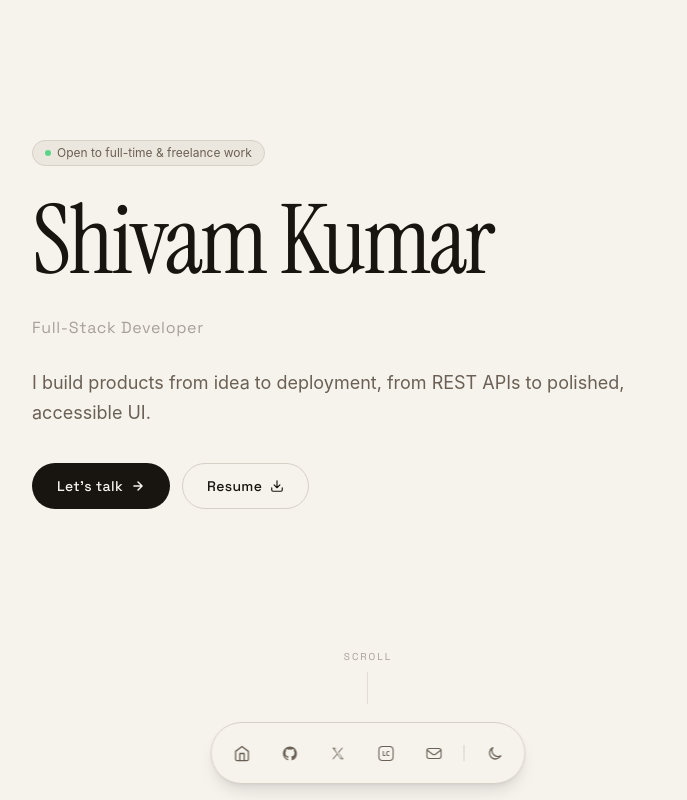
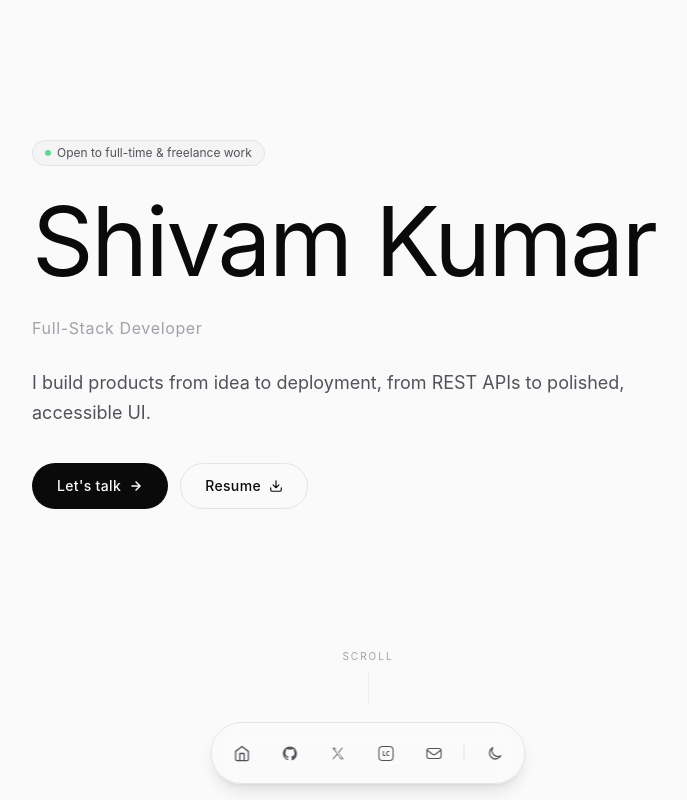
Before and after one commit to shivamkumarlogs/Portfolio, a React (Vite) app: page / in a window 1280 px wide. Shown: the top 800 px of the page, without its empty margins (272-959 px from the left). Built offline with nearby package versions, Linux system fonts and the light colour scheme.

Commit message:
feat: update theme tokens
- Refresh color theme palette and font utilities in index.css

```diff
--- a/src/index.css
+++ b/src/index.css
@@ -4,40 +4,29 @@
 
 /* Light theme — warm paper */
 :root {
-  color-scheme: light;
-  background-color: #f6f3ed;
-  color: #181410;
-
-  --bg-primary: #f6f3ed;
-  --bg-secondary: #ece7de;
-  --text-primary: #181410;
-  --text-secondary: #6a6055;
-  --text-muted: #a8a098;
-  --border: #d6d0c6;
-  --border-soft: rgba(214, 208, 198, 0.45);
-  --accent: #181410;
-  --accent-fg: #f6f3ed;
-  --surface: #f6f3ed;
-  --surface-raised: #ece7de;
+  --bg-primary: #fafafa;
+  --bg-secondary: #f4f4f5;
+  --text-primary: #0a0a0a;
+  --text-secondary: #52525b;
+  --text-muted: #a1a1aa;
+  --border: #e4e4e7;
+  --border-soft: rgba(228, 228, 231, 0.6);
+  --accent: #0a0a0a;
+  --accent-fg: #fafafa;
+  --accent-link: #2563eb;
 }
 
-/* Dark theme — graphite */
 [data-theme="dark"] {
-  color-scheme: dark;
-  background-color: #141414;
-  color: #e8e4dc;
-
-  --bg-primary: #141414;
-  --bg-secondary: #1e1e1c;
-  --text-primary: #e8e4dc;
-  --text-secondary: #a39e96;
-  --text-muted: #6e6963;
-  --border: #2a2a28;
-  --border-soft: rgba(232, 228, 220, 0.1);
-  --accent: #e8e4dc;
-  --accent-fg: #141414;
-  --surface: rgba(20, 20, 20, 0.92);
-  --surface-raised: #1e1e1c;
+  --bg-primary: #09090b;
+  --bg-secondary: #111113;
+  --text-primary: #ededed;
+  --text-secondary: #a1a1aa;
+  --text-muted: #52525b;
+  --border: #1f1f23;
+  --border-soft: rgba(237, 237, 237, 0.08);
+  --accent: #ededed;
+  --accent-fg: #09090b;
+  --accent-link: #60a5fa;
 }
 
 html {
@@ -54,10 +43,6 @@ body {
 }
 
 @layer utilities {
-  .font-display {
-    font-family: "Space Grotesk", ui-sans-serif, system-ui, sans-serif;
-  }
-  .font-serif-accent {
-    font-family: "Instrument Serif", Georgia, serif;
-  }
+  .font-sans  { font-family: "ABC Diatype", system-ui, sans-serif; }
+  .font-serif { font-family: "Fraunces", Georgia, serif; }
 }
```
